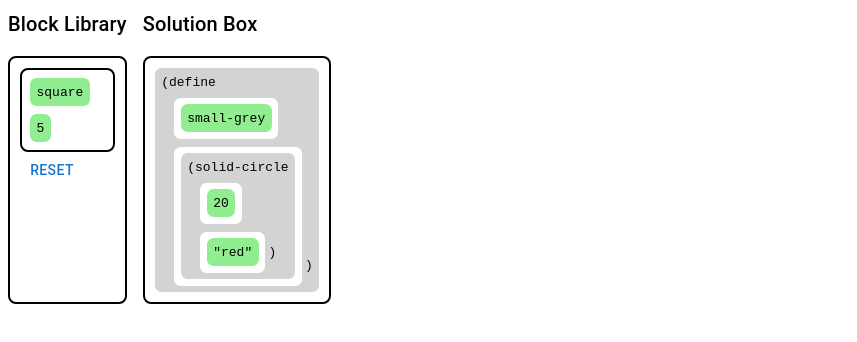
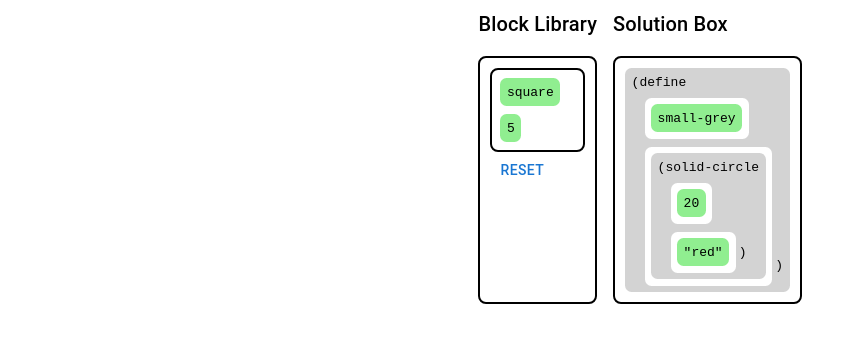
Before and after one commit to kimjulian-gc/Block-Parsons, a React (Vite) app: page / in a window 1280 px wide. Shown: the top 342 px of the page, without its empty margins (0-857 px from the left). Built offline with nearby package versions, Linux system fonts and the light colour scheme.

Commit message:
Add initial reset support, center MainContent

```diff
--- a/src/app/MainContent.tsx
+++ b/src/app/MainContent.tsx
@@ -6,7 +6,7 @@ import { SectionTitles } from "../common/utils.ts";
 
 export function MainContent() {
   return (
-    <Stack direction={"row"} spacing={2}>
+    <Stack direction={"row"} spacing={2} justifyContent={"center"}>
       <TitledSection title={SectionTitles.BlockLibrary}>
         <BlockLibrary />
       </TitledSection>
--- a/src/common/providers/block/reducer/block-reducer.ts
+++ b/src/common/providers/block/reducer/block-reducer.ts
@@ -1,14 +1,19 @@
 import type { Active, Over } from "@dnd-kit/core";
 import type { BlockContextType } from "../BlockContext.ts";
 import { handleSetParent } from "./set-parent-handler.ts";
+import { initialState } from "../initial-state.ts";
 
-export type BlockDispatchType = {
+export type BlockDispatchType =
+  | {
       type: "SET_PARENT";
       payload: {
         id: string;
         parentId: string;
         dndInfo: { active: Active | null; over: Over | null };
       };
+    }
+  | {
+      type: "RESET";
     };
 
 export function blockReducer(
@@ -17,9 +22,11 @@ export function blockReducer(
 ): BlockContextType {
   switch (action.type) {
     // TODO: add more cases, for now ignore eslint
-    // eslint-disable-next-line @typescript-eslint/no-unnecessary-condition
     case "SET_PARENT": {
       return handleSetParent(action, blocks, solutionTopLevel);
     }
+    case "RESET": {
+      return initialState;
     }
   }
+}
```
Lines whose indentation alone changed are shown as unchanged.
